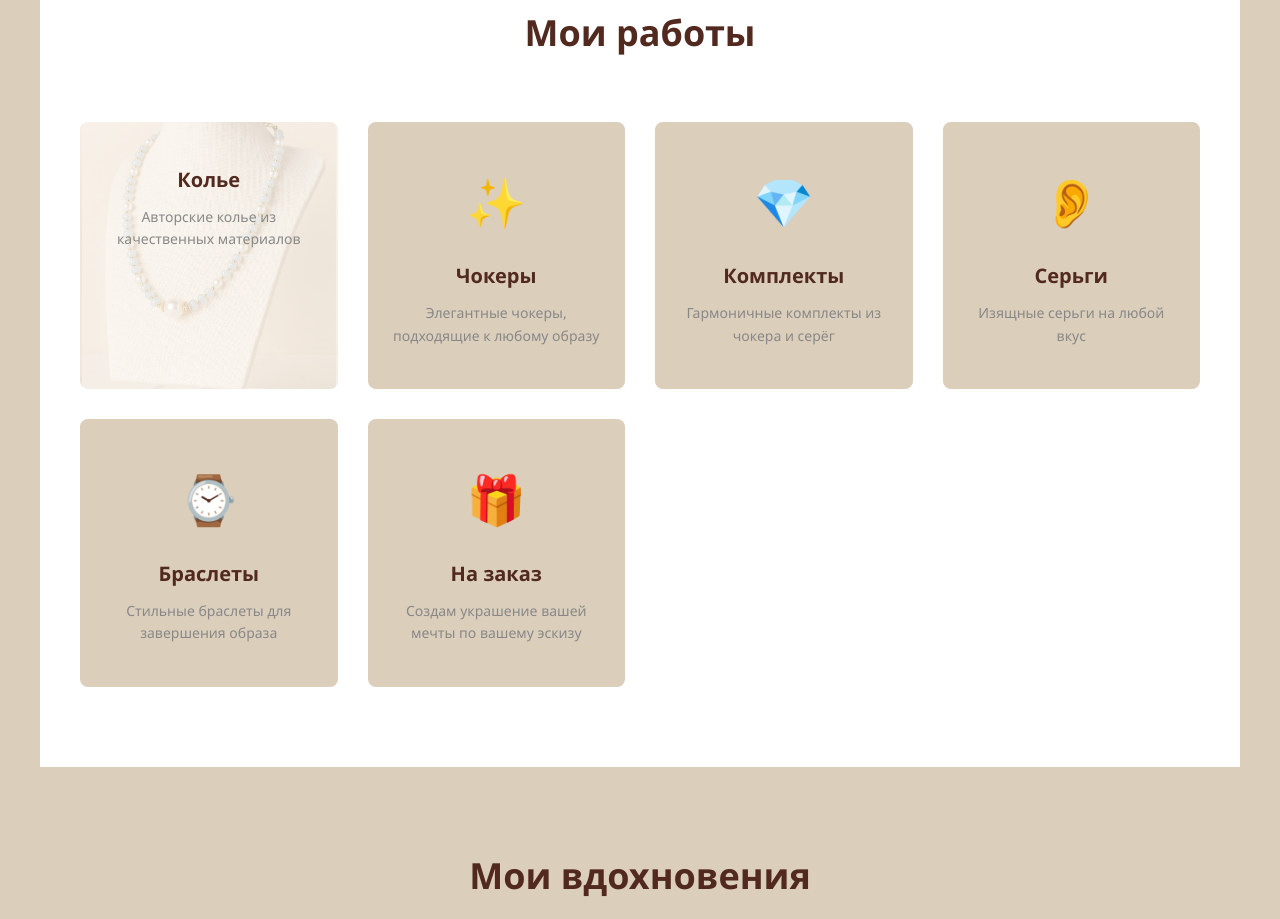
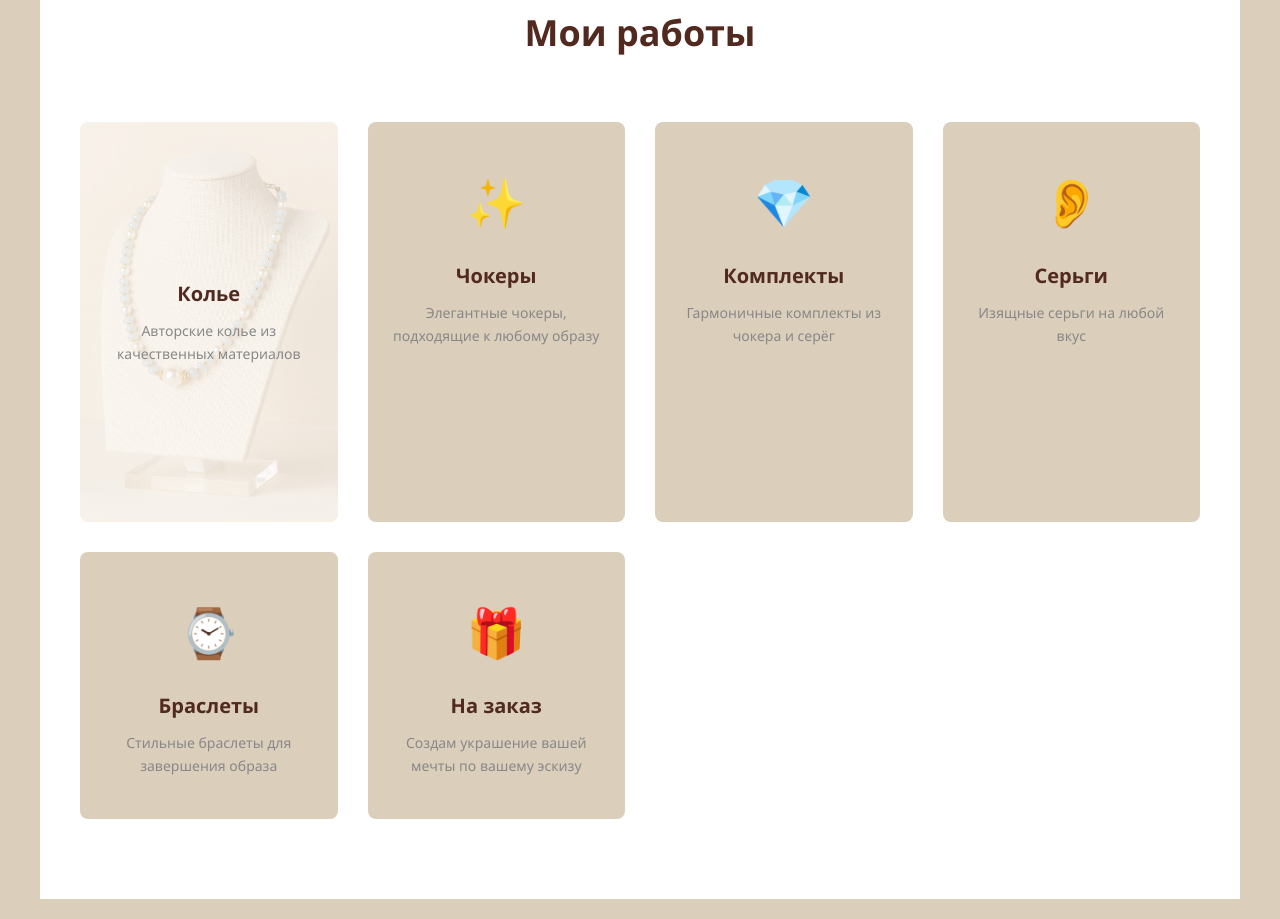
Before and after one commit to Veronika1602/tvoiukrashenia, a plain HTML site: page index.html in a window 1280 px wide. Shown: the part 1160-2079 px from the top of the page. Drawn offline with Linux system fonts and the light colour scheme.

Commit message:
Update index.html

```diff
--- a/index.html
+++ b/index.html
@@ -251,6 +251,11 @@
     background-size: cover;
     background-position: center;
     transition: all 0.3s ease;
+    display: flex;
+    flex-direction: column;
+    justify-content: center;
+    align-items: center;
+    min-height: 400px;
 }
 
 /* Когда нажимаешь на блок */
```
